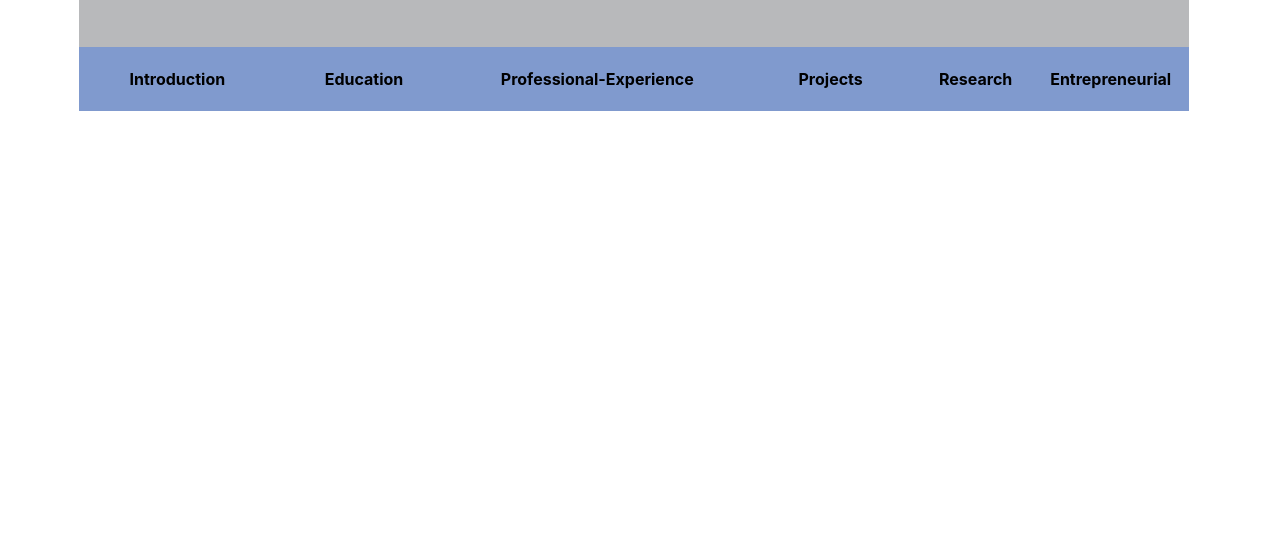
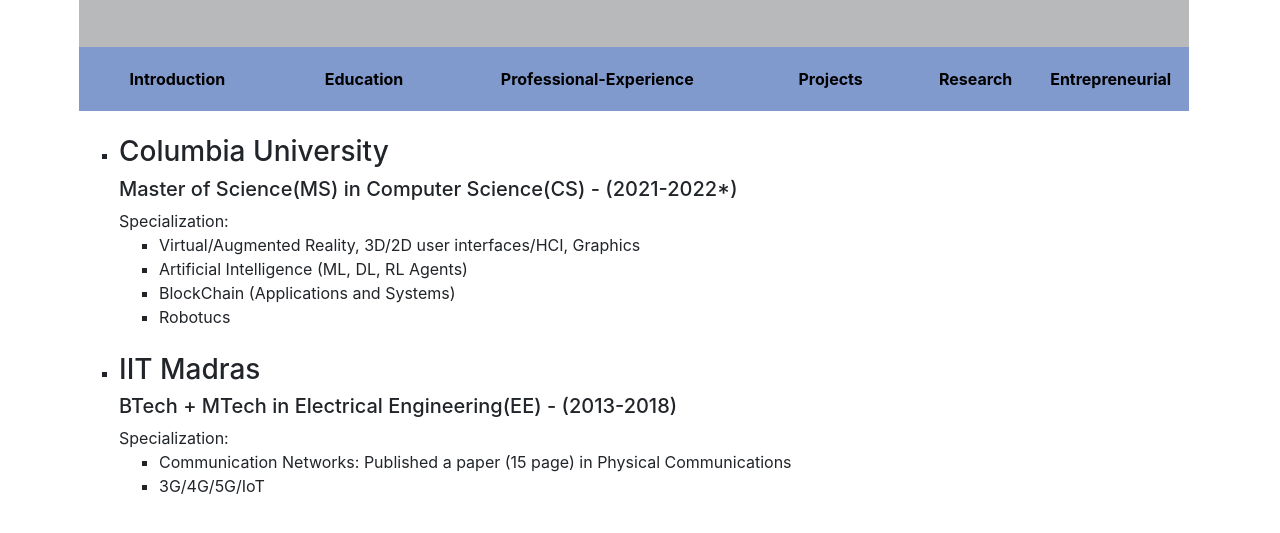
Before and after one commit to Satwik290896/Education, a plain HTML site: page index.html in a window 1280 px wide. Shown: the part 125-658 px from the top of the page. Drawn offline with nearby package versions, Linux system fonts and the light colour scheme.

Commit message:
Update index.html

```diff
--- a/index.html
+++ b/index.html
@@ -128,6 +128,32 @@
         <!--<div class="col-md-1">
         </div> -->
     </div>
-  <div>
+    </div>
+    <br/>
+    <ul style="list-style-type:square">
+    <li>
+        <h3>Columbia University</h3>
+        <h5> Master of Science(MS) in Computer Science(CS) - (2021-2022*)</h5>
+        <div>Specialization:</div>
+        <ul style="list-style-type:square">
+            <li>Virtual/Augmented Reality, 3D/2D user interfaces/HCI, Graphics</li>
+            <li>Artificial Intelligence (ML, DL, RL Agents)</li>
+            <li>BlockChain (Applications and Systems)</li>
+            <li>Robotucs</li>
+        </ul>
+    </li>
+    <br/>
+    <li>
+        <h3>IIT Madras</h3>
+        <h5> BTech + MTech in Electrical Engineering(EE) - (2013-2018) </h5>
+        <div>Specialization:</div>
+        <ul style="list-style-type:square">
+            <li>Communication Networks: Published a paper (15 page) in Physical Communications</li>
+            <li>3G/4G/5G/IoT</li>
+        </ul>
+    </li>
+    </ul>
+    <br/>
+    <br/>
 </body>
 </html>
```
